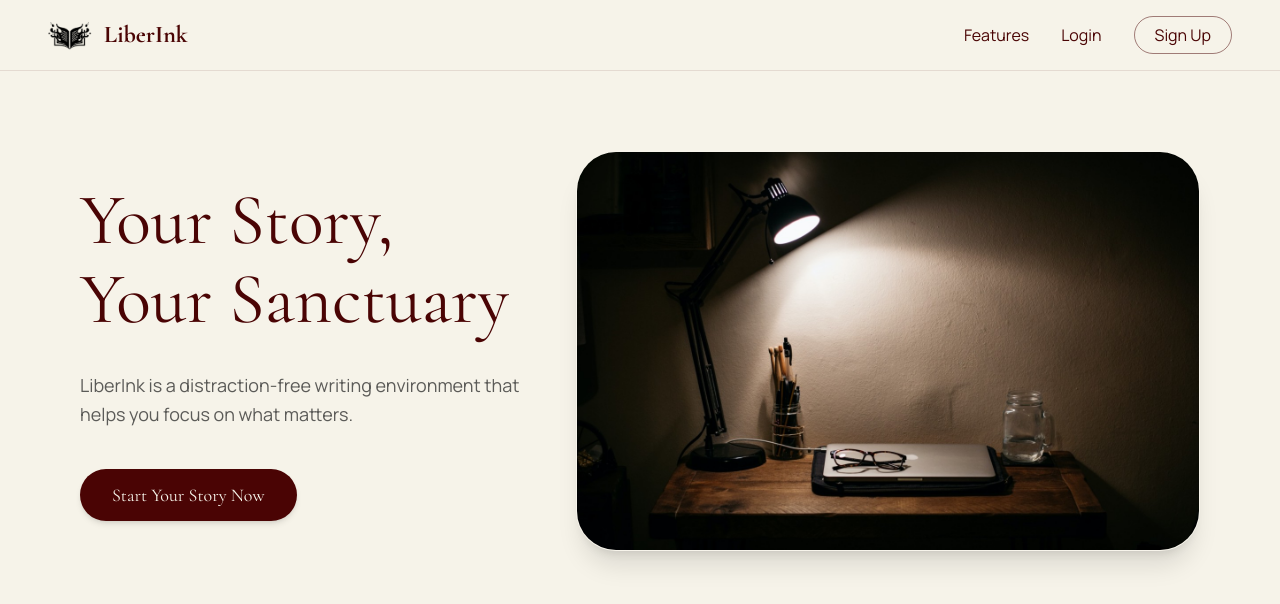
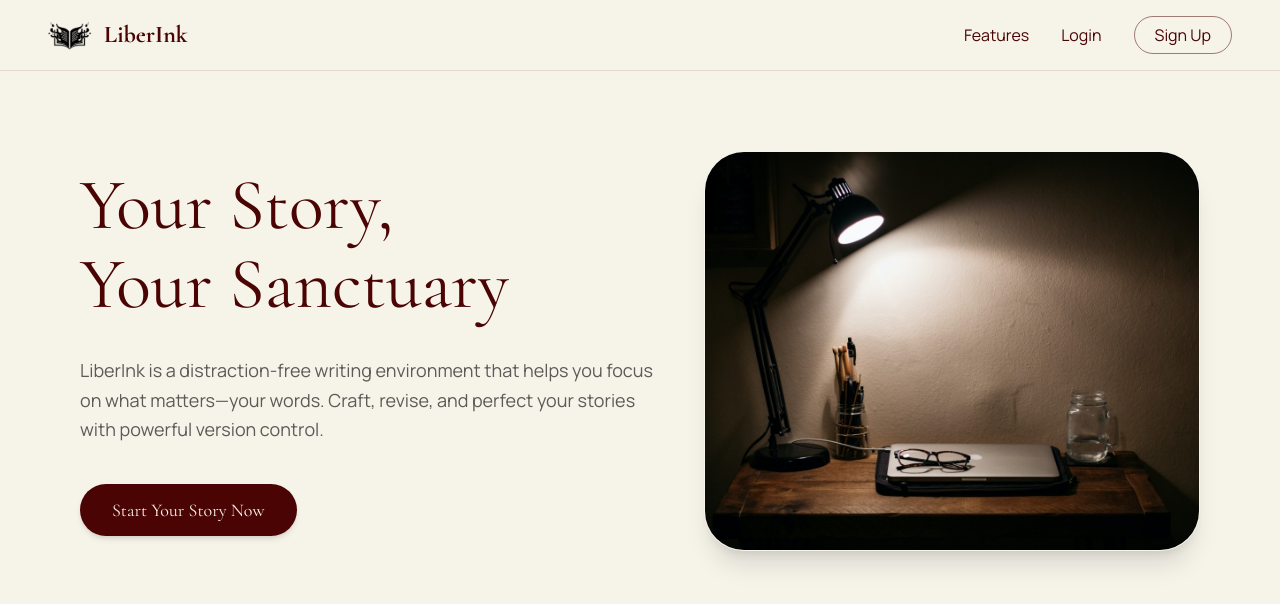
Before and after one commit to lork870/LiberInk, a React (Vite) app in the folder LiberInk_Web/: page /LandingPage in a window 1280 px wide. Shown: the top 604 px of the page. Built offline with nearby package versions, Linux system fonts and the light colour scheme.

Commit message:
Updated text in LandingPage

```diff
--- a/LiberInk_Web/src/pages/LandingPage.tsx
+++ b/LiberInk_Web/src/pages/LandingPage.tsx
@@ -26,7 +26,7 @@ const LandingPage = () => {
             Your Story,<br /> Your Sanctuary
           </h1>
           <p className="text-base md:text-lg leading-relaxed text-[#1A1A1A]/70 mb-8 md:mb-10 font-sans font-normal">
-            LiberInk is a distraction-free writing environment that helps you focus on what matters.
+            LiberInk is a distraction-free writing environment that helps you focus on what matters—your words. Craft, revise, and perfect your stories with powerful version control.
           </p>
           <Link to="/onboarding" className="bg-[#4A0404] text-[#F6F3E9] px-8 py-3 rounded-full text-lg font-normal hover:bg-[#320a0a] transition-all shadow-md inline-block">
             Start Your Story Now
```
